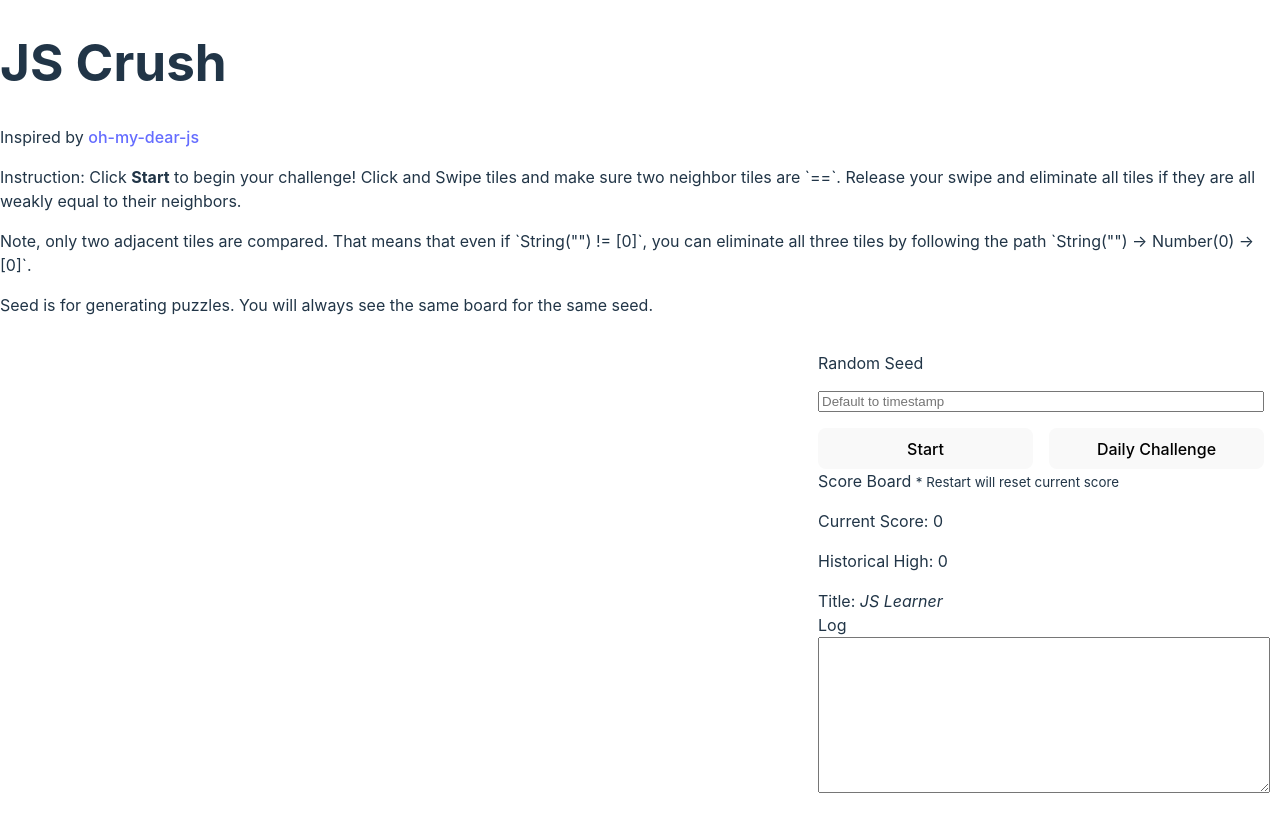
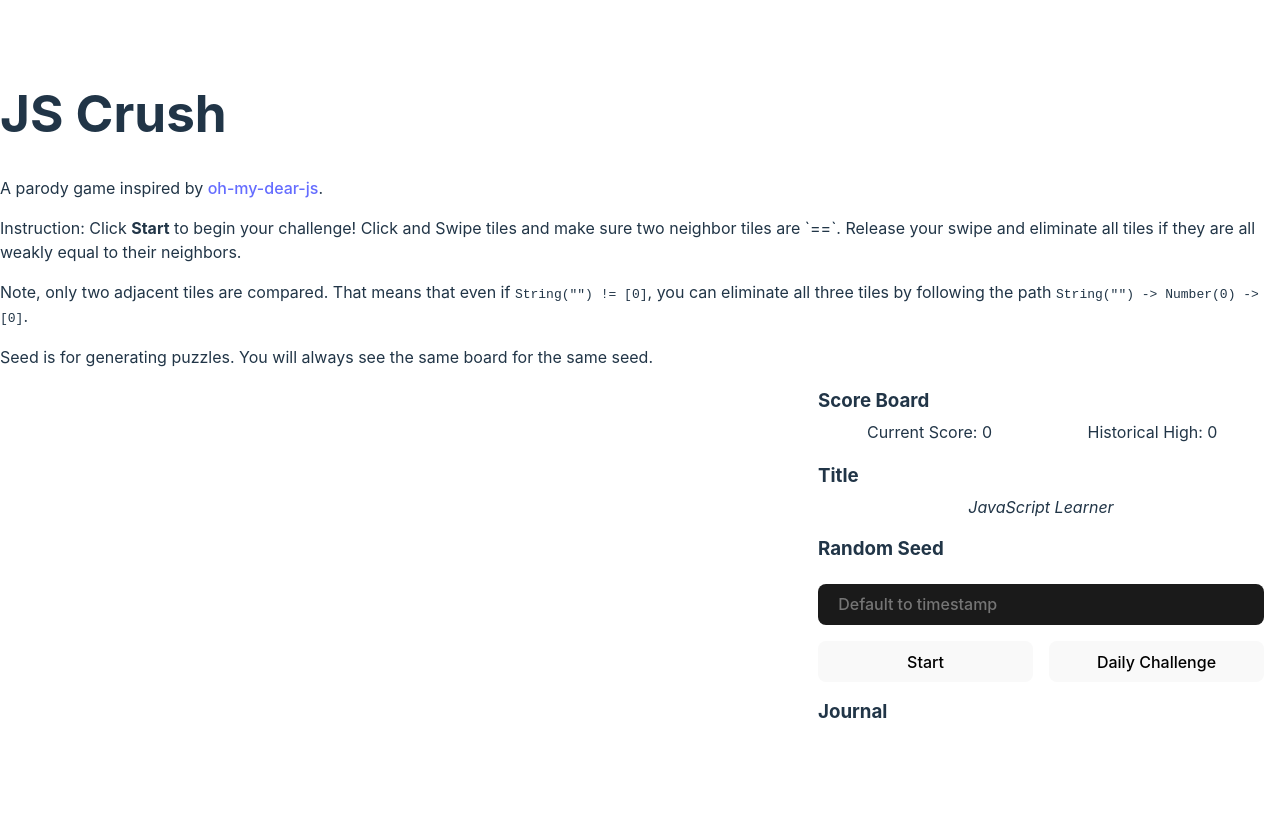
Before and after one commit to HerringtonDarkholme/js-crush, a Vue app: page / in a window 1280 px wide. Built offline with nearby package versions, Linux system fonts and the light colour scheme.

Commit message:
feat: add logs

```diff
--- a/src/App.vue
+++ b/src/App.vue
@@ -8,16 +8,17 @@ import Game from './components/Game.vue'
         <div class="alert alert-info" role="alert">
           <h1>JS Crush</h1>
           <p>
-            Inspired by
+            A parody game inspired by
             <a href="https://www.thomas-yang.me/projects/oh-my-dear-js/"
-            target="_blank">oh-my-dear-js</a></p>
+            target="_blank">oh-my-dear-js</a>.</p>
           <p>
             Instruction: Click <b>Start</b> to begin your challenge!
             Click and Swipe tiles and make sure two neighbor tiles are `==`.
             Release your swipe and eliminate all tiles if they are all weakly equal to their neighbors.
           </p>
-          <p> Note, only two adjacent tiles are compared. That means that even if `String("") != [0]`,  you can eliminate
-          all three tiles by following the path `String("") -> Number(0) -> [0]`.
+          <p> Note, only two adjacent tiles are compared.
+          That means that even if <code>String("") != [0]</code>,  you can eliminate
+          all three tiles by following the path <code>String("") -> Number(0) -> [0]</code>.
           </p>
           <p>
           Seed is for generating puzzles. You will always see the same board for the same seed.
--- a/src/components/ControlPanel.vue
+++ b/src/components/ControlPanel.vue
@@ -1,11 +1,11 @@
 <script lang="ts" setup>
 import { setSeed } from './data'
 import { getNowFormatDate } from './utils'
-import {ref, defineProps, defineEmits} from 'vue'
+import {ref, defineProps, defineEmits, watch, nextTick} from 'vue'
 import ScoreBoard from './ScoreBoard.vue'
 let props = defineProps({
   score: Number,
-  log: String,
+  logs: Array,
 })
 let emit = defineEmits<{
   startGame: string
@@ -22,31 +22,41 @@ function startGame() {
   setSeed(seed);
   emit('startGame', seed)
 }
+// scroll logs to bottom to show latest update
+watch(() => props.logs, () => {
+  nextTick(() => {
+    let log = document.getElementById('log')!;
+    log.scrollTop = log.scrollHeight;
+  });
+}, {deep: true})
 
 </script>
 
 <template>
   <div class="controls">
-    <div class="row">
-      <span class="input-group-text">Random Seed</span>
+    <ScoreBoard class="card" :score="score"/>
+    <div class="card row">
+      <h3 class="input-group-text">Random Seed</h3>
       <input type="text" class="form-control" placeholder="Default to timestamp" v-model="seedRef">
       <button class="btn btn-primary" @click="startGame">Start</button>
       <button class="btn" type="button" id="button-addon2"
         @click="seedRef = getNowFormatDate()">Daily Challenge</button>
     </div>
-    <ScoreBoard :score="score"/>
-    <div class="text-dark">
-      <div class="card-header">
-        Log
-      </div>
+    <div class="card">
+      <h3 class="card-header">Journal</h3>
       <div class="card-body">
-        <textarea class="form-control" rows="10" readonly id="log">{{log}}</textarea>
+        <div class="logs" id="log">
+          <pre v-for="(log, idx) in logs" :key="idx">{{log}}</pre>
+        </div>
       </div>
     </div>
   </div>
 </template>
 
 <style scoped>
+.card {
+  margin-bottom: 1em;
+}
 .row {
   gap: 1em;
 }
@@ -57,7 +67,17 @@ function startGame() {
   width: 100%;
 }
 .controls {
-  padding: 1em;
+  padding: 0 1em;
   min-width: 320px;
 }
+.logs {
+  text-align: left;
+  max-height: 9em;
+  overflow-y: auto;
+}
+pre {
+  margin: 0;
+  padding: 0.5em 0;
+  border-bottom: 1px dashed currentColor;
+}
 </style>
--- a/src/components/Game.vue
+++ b/src/components/Game.vue
@@ -88,7 +88,7 @@ function canSelectTile(selectedCells: SelectedCells, row: number, col: number) {
 async function startGame(seed: string) {
   state.tableData = initTableData();
   state.score = 0;
-  state.log = 'Seed: ' + seed + '\n';
+  state.logs = [`Game Seed: ${seed}`];
   nextTick(() => {
     document.getElementById('game')!.scrollIntoView();
   });
@@ -121,7 +121,6 @@ async function pointerUp() {
     state.tableData[rowIndex][colIndex].class = '';
   }
   state.selectedCells = [];
-  addLog('-'.repeat(12));
   state.startSelect = false
 }
 
@@ -135,7 +134,7 @@ async function tryRemove() {
   for (let [prevText, currentText] of chunkTwo(text)) {
     if (eval(currentText) != eval(prevText)) {
       canRemove = false;
-      addLog(currentText + ' != ' + prevText + '，不能消除！');
+      addLog(currentText + ' != ' + prevText + '\nNo Crush...');
       break;
     }
   }
@@ -152,30 +151,24 @@ function selectedText() {
 async function doRemove() {
   // 记录日志
   const text = [...chunkTwo(selectedText())]
-    .map(([prev, curr]) => `${prev} == ${curr}`)
+    .map(([prev, curr]) => `* ${prev} == ${curr}`)
     .join('\n');
-  addLog(text + '\nCrushed!!');
   // 计算得分
   let len = state.selectedCells.length;
   let turnScore = 1 + (len - 1) * len / 2;
+  state.score += turnScore;
+  addLog(text + '\nCrushed!! ' + `Score +${turnScore}`);
   for (let {rowIndex, colIndex} of state.selectedCells) {
     const cell = state.tableData[rowIndex][colIndex]
     // reset text and style
     cell.text = '';
     cell.class = '';
   }
-  state.score += turnScore;
-  addLog(`Score +${turnScore}`);
   await moveDown(state.tableData);
 }
 
 function addLog(text: string) {
-  state.log += text + '\n';
-  // 滚动到底部
-  nextTick(() => {
-    let log = document.getElementById('log')!;
-    log.scrollTop = log.scrollHeight;
-  });
+  state.logs.push(text);
 }
 
 const state = reactive({
@@ -183,7 +176,7 @@ const state = reactive({
   tableData: [] as Tile[][],
   selectedCells: [] as SelectedCells,
   score: 0,
-  log: '',
+  logs: [] as string[],
 })
 
 </script>
@@ -204,7 +197,7 @@ const state = reactive({
         </div>
       </div>
     </div>
-    <ControlPanel class="control-panel" :score="state.score" :log="state.log" @startGame="startGame"/>
+    <ControlPanel class="control-panel" :score="state.score" :logs="state.logs" @startGame="startGame"/>
   </div>
 </template>
 
--- a/src/components/ScoreBoard.vue
+++ b/src/components/ScoreBoard.vue
@@ -1,13 +1,14 @@
 <script lang="ts" setup>
 import {ref, computed, defineProps, watchEffect} from 'vue'
+// TODO: add some JD for these positions
 const titles = [
-  [0, 'JS Learner'],
-  [10, 'JS Intern'],
-  [25, 'Junior Eng'],
-  [50, 'Senior Eng'],
-  [100, 'Staff Eng'],
-  [200, 'Principal Eng'],
-  [500, 'JS CTO'],
+  [0, 'JavaScript Learner'],
+  [10, 'JavaScript Intern'],
+  [25, 'Junior Engineer'],
+  [50, 'Senior Engineer'],
+  [100, 'Staff Engineer'],
+  [200, 'Principal Engineer'],
+  [500, 'JavaScript CTO'],
   [1000, 'Douglas Crockford'],
   [3000, 'Brendan Eich'],
 ]
@@ -41,18 +42,25 @@ watchEffect(() => {
 
 <template>
   <div class="card">
-    <div class="card-header">
-      Score Board
-      <small class="text-muted">
-        * Restart will reset current score
-      </small>
-    </div>
-    <div class="card-body">
+    <h3 class="card-header"> Score Board </h3>
+    <div class="row">
       <p>Current Score: {{score}}</p>
       <p>Historical High: {{maxScore}}</p>
     </div>
-    <div class="card-header">
-      Title: <em>{{title}}</em>
-    </div>
+    <h3 class="js-title-header">Title</h3>
+    <div class="js-title"><em>{{title}}</em></div>
   </div>
 </template>
+<style scoped>
+.row > p {
+  flex: 1 0 40%;
+  margin: 0;
+  text-align: center;
+}
+.js-title-header {
+  margin-top: 1em;
+}
+.js-title {
+  text-align: center;
+}
+</style>
--- a/src/style.css
+++ b/src/style.css
@@ -47,7 +47,7 @@ h1 {
   line-height: 1.1;
 }
 
-button {
+input, button {
   border-radius: 8px;
   border: 1px solid transparent;
   padding: 0.6em 1.2em;
@@ -66,6 +66,9 @@ button:focus-visible {
   outline: 4px auto -webkit-focus-ring-color;
 }
 
+h3 {
+  margin: 0 0 0.25em;
+}
 
 #app {
   max-width: 1280px;
```
